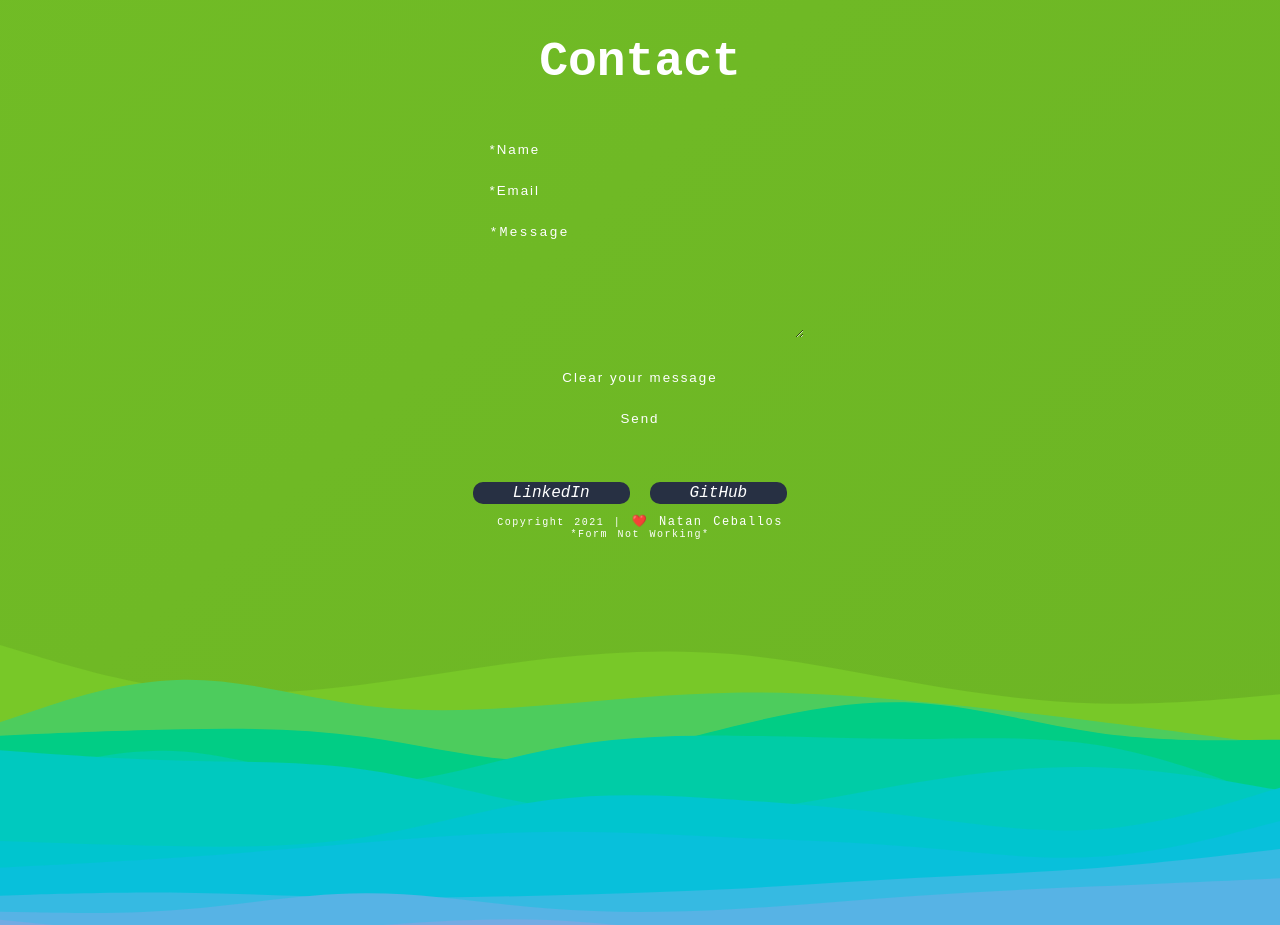
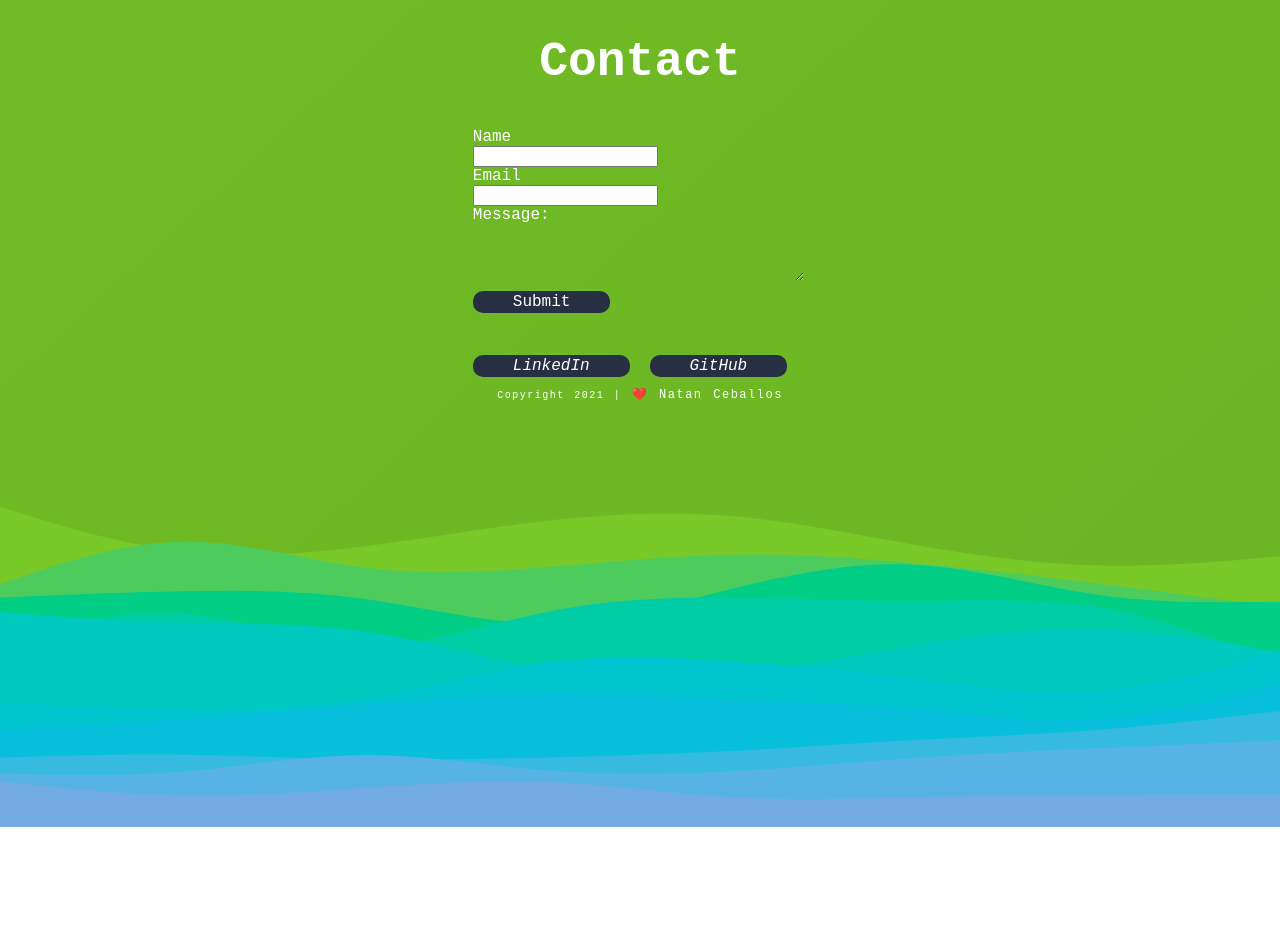
Before and after one commit to NatC02/portfolio, a Gatsby site: page / in a window 1280 px wide. Shown: the part 6140-7065 px from the top of the page. After the commit the page ends 6967 px from the top, so only its background shows below. Built offline with nearby package versions, Linux system fonts and the light colour scheme; Gatsby itself is replaced by a stand-in of ours.

Commit message:
fixed Contact Form sunmission w/ Netlify

```diff
--- a/src/components/Contact.js
+++ b/src/components/Contact.js
@@ -1,5 +1,5 @@
-import React from 'react'
-import ScrollAnimation from 'react-animate-on-scroll'
+import React from "react";
+import ScrollAnimation from "react-animate-on-scroll";
 
 class Contact extends React.Component {
   render() {
@@ -13,44 +13,33 @@ class Contact extends React.Component {
           duration={0.7}
         >
           <form
-          name="contact-form"
+            name="contactform"
             method="post"
             data-netlify="true"
+            onSubmit="submit"
             data-netlify-honeypot="bot-field"
-          id="contactForm"
-          onsubmit="return validate()"
-          action="contact.php"
-          method="post"
           >
-          <input
-            class="formInput"
-            type="text"
-            id="name"
-            name="name"
-            autocorrect="off"
-            placeholder="*Name"
-          />
-          <input
-            class="formInput"
-            type="email"
-            name="email"
-            id="email"
-            autocapitalize="off"
-            autocorrect="off"
-            placeholder="*Email"
-          />
-          <textarea
-            class="formInput"
-            name="message"
-            id="message"
-            placeholder="*Message"
-          ></textarea>
-
-          <br />
-          <input class="submitForm" type="reset" value="Clear your message" />
-          <input class="submitForm" type="submit" value="Send" />
+            <input type="hidden" name="form-name" value="contactform" />
+            <div hidden>
+              <input name="bot-field" />
+            </div>
+            <div>
+              <label>
+                Name <br /> <input type="text" name="name" />
+              </label>
+            </div>
+            <div>
+              <label htmlFor="email">Email</label> <br />
+              <input id="email" type="email" name="email" />
+            </div>
+            <div>
+              <label>
+                Message: <br />
+                <textarea id="message" name="message"></textarea>
+              </label>
+            </div>
+            <button type="submit">Submit</button>
           </form>
-
           <footer>
             <div class="sm-handle">
               <button>
@@ -67,19 +56,14 @@ class Contact extends React.Component {
                 </a>
               </button>
             </div>
-
             <p class="copyright">
               Copyright 2021 |
               <a href="https://github.com/NatC02/"> ❤️ Natan Ceballos </a>
-            <br />
-            *Form Not Working*
             </p>
           </footer>
         </ScrollAnimation>
-
       </section>
-    )
+    );
   }
 }
-
-export default Contact
+export default Contact;
```
Lines whose indentation alone changed are shown as unchanged.
